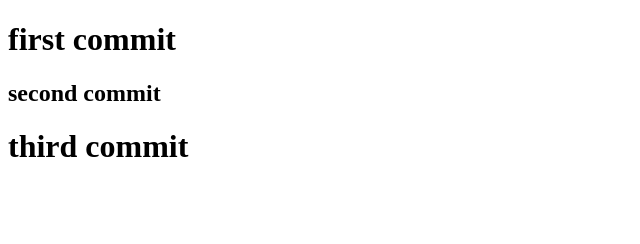
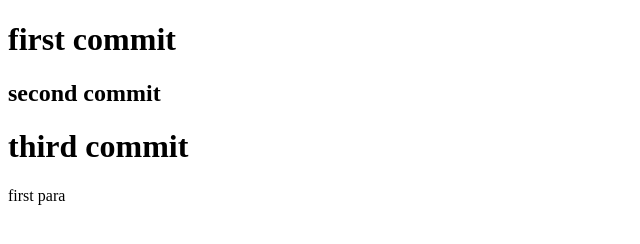
Before and after one commit to mjaroszewski1979/github_practice, a plain HTML site: page index.html in a window 1280 px wide. Shown: the full height of the page, 0-640 px from the left. Drawn offline with Linux system fonts and the light colour scheme.

Commit message:
added first paragraph in index file

```diff
--- a/index.html
+++ b/index.html
@@ -10,5 +10,7 @@
     <h1>first commit</h1>
     <h2>second commit</h2>
     <h1>third commit</h1>
+
+    <p>first para</p>
 </body>
 </html>
```
